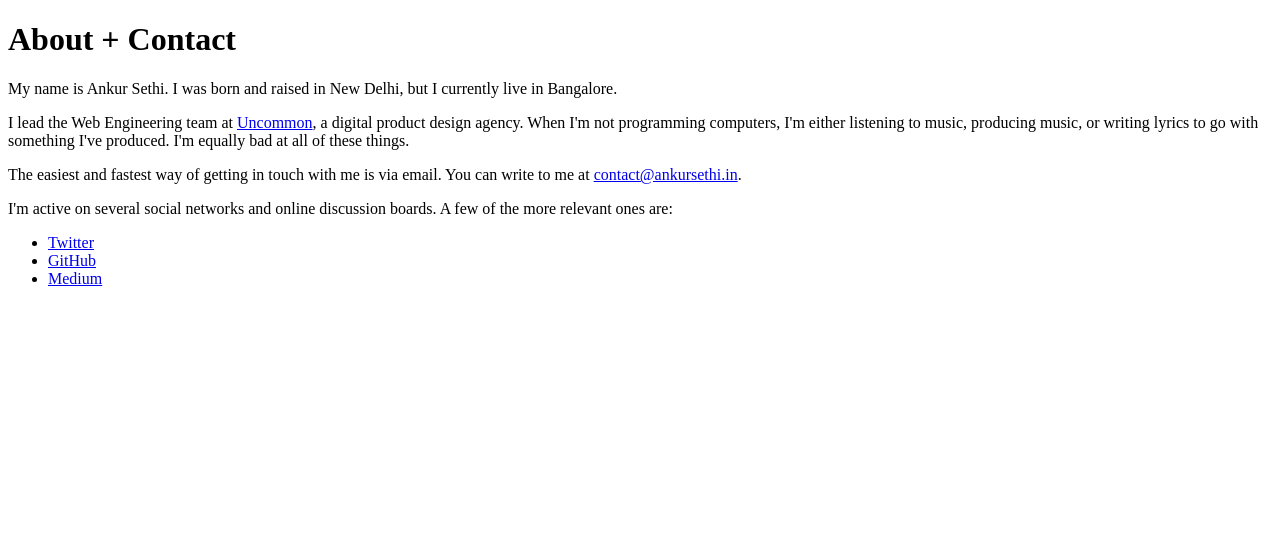
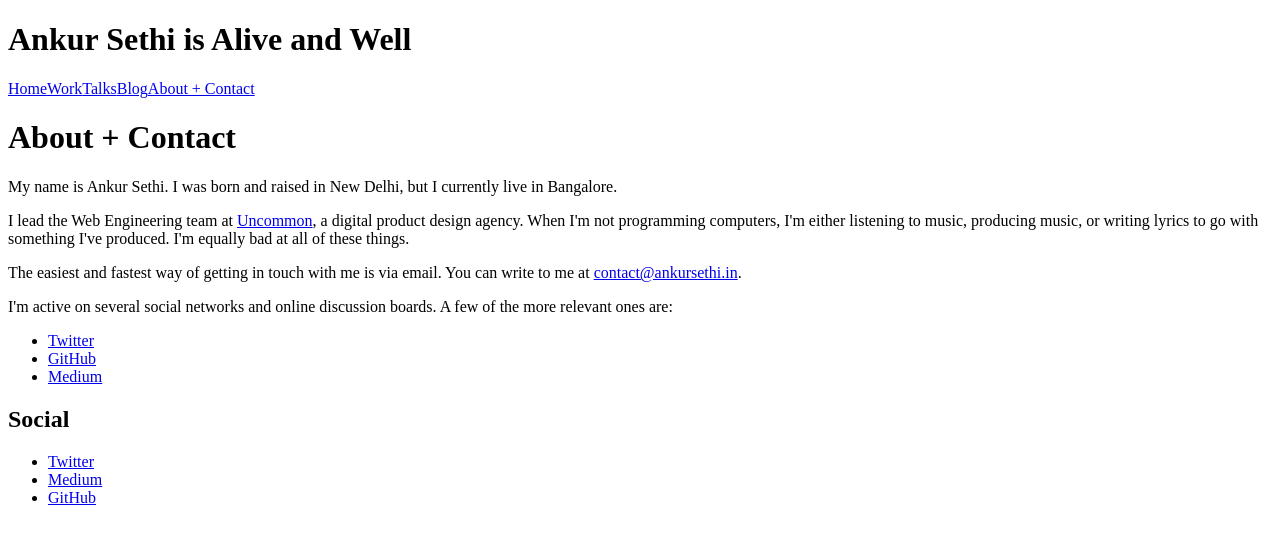
Before and after one commit to s3thi/ankursethi.in-slightly-less-old, a Gatsby site: page /about-contact/ in a window 1280 px wide. Built offline with nearby package versions, Linux system fonts and the light colour scheme; Gatsby itself is replaced by a stand-in of ours.

Commit message:
Add structure to the page template

```diff
--- /dev/null
+++ b/src/components/base-layout.js
@@ -0,0 +1,14 @@
+import React from "react";
+
+import Header from "./header";
+import Footer from "./footer";
+
+const BaseLayout = ({ children }) => (
+  <>
+    <Header />
+    {children}
+    <Footer />
+  </>
+);
+
+export default BaseLayout;
--- /dev/null
+++ b/src/components/footer.js
@@ -0,0 +1,37 @@
+import React from "react";
+import { graphql, StaticQuery } from "gatsby";
+
+const query = graphql`
+  query {
+    site {
+      siteMetadata {
+        socialLinks {
+          service
+          url
+        }
+      }
+    }
+  }
+`;
+
+const Footer = ({ data }) => (
+  <StaticQuery
+    query={query}
+    render={data => (
+      <footer>
+        <section>
+          <h1>Social</h1>
+          <ul>
+            {data.site.siteMetadata.socialLinks.map(l => (
+              <li>
+                <a href={l.url}>{l.service}</a>
+              </li>
+            ))}
+          </ul>
+        </section>
+      </footer>
+    )}
+  />
+);
+
+export default Footer;
--- /dev/null
+++ b/src/components/header.js
@@ -0,0 +1,32 @@
+import React from "react";
+import { graphql, StaticQuery, Link } from "gatsby";
+
+const query = graphql`
+  query {
+    site {
+      siteMetadata {
+        title
+      }
+    }
+  }
+`;
+
+const Header = ({ data }) => (
+  <StaticQuery
+    query={query}
+    render={data => (
+      <header>
+        <h1>{data.site.siteMetadata.title}</h1>
+        <nav>
+          <Link to="/">Home</Link>
+          <Link to="/work/">Work</Link>
+          <Link to="/talks/">Talks</Link>
+          <Link to="/blog/">Blog</Link>
+          <Link to="/about-contact/">About + Contact</Link>
+        </nav>
+      </header>
+    )}
+  />
+);
+
+export default Header;
--- a/src/templates/page.js
+++ b/src/templates/page.js
@@ -1,13 +1,17 @@
 import React from "react";
 import { graphql } from "gatsby";
+
+import BaseLayout from "../components/base-layout";
 
 const PageTemplate = ({ data }) => {
   const post = data.markdownRemark;
   return (
-    <div>
-      <h1>{post.frontmatter.title}</h1>
-      <div dangerouslySetInnerHTML={{ __html: post.html }} />
-    </div>
+    <BaseLayout>
+      <main>
+        <h1>{post.frontmatter.title}</h1>
+        <div dangerouslySetInnerHTML={{ __html: post.html }} />
+      </main>
+    </BaseLayout>
   )
 };
 
```
